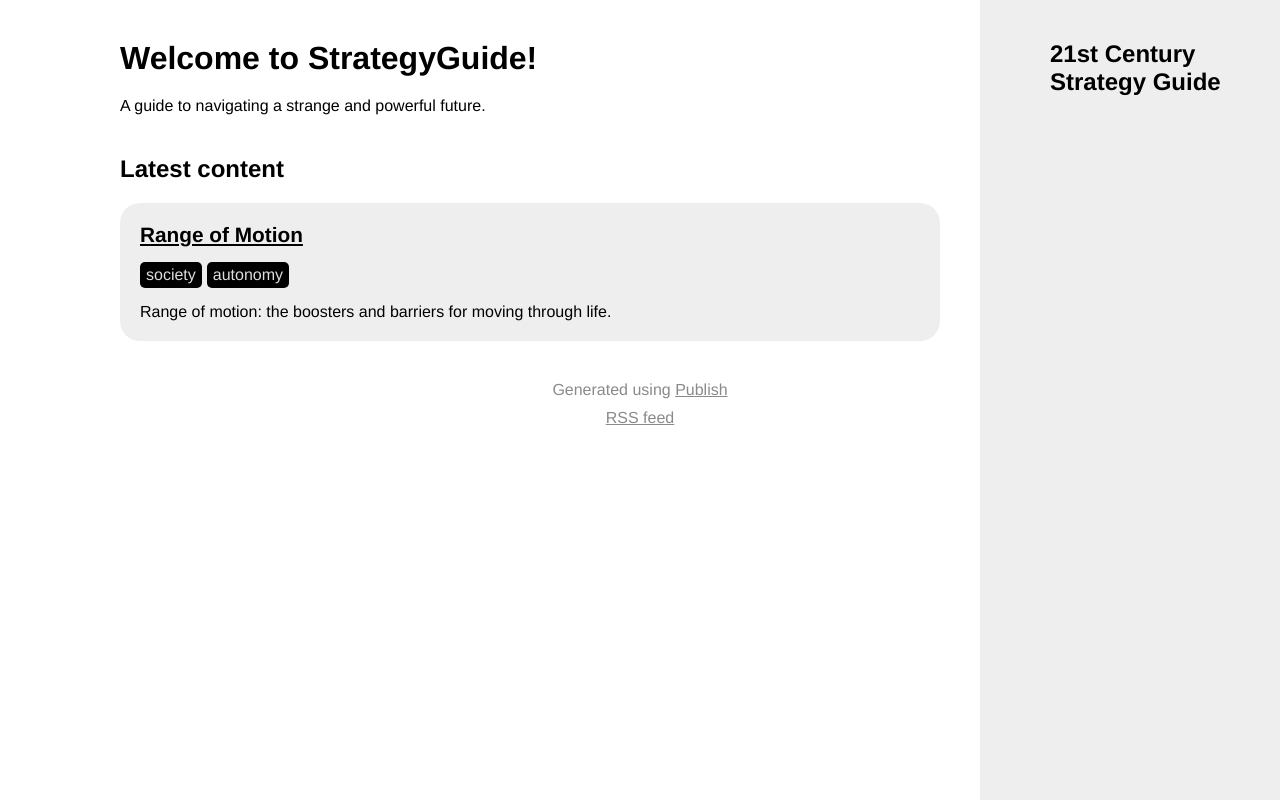
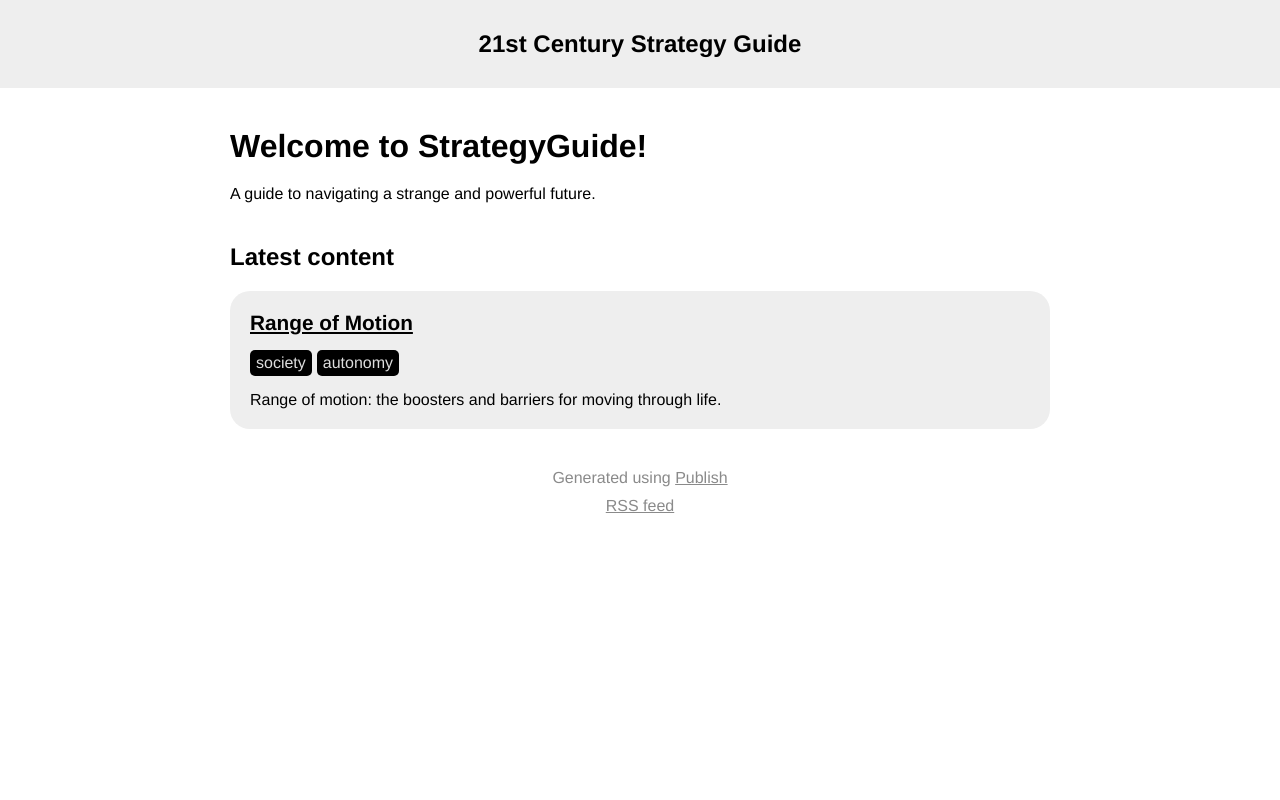
Before and after one commit to daniloc/StrategyGuide, a plain HTML site: page index.html in a window 1280 px wide. Drawn offline with Linux system fonts and the light colour scheme.

Commit message:
Publish deploy 2020-01-19 13:24

```diff
--- a/styles.css
+++ b/styles.css
@@ -17,27 +17,22 @@ body {
     text-align: center;
 }
 
-body .wrapper {
+.wrapper {
     max-width: 900px;
-    min-width: 400px;
     margin-left: auto;
-    margin-right: 300px;
+    margin-right: auto;
     padding: 40px;
     text-align: left;
 }
 
 header {
     background-color: #eee;
-    width: 300px;
-    height: 100%;
-    position: fixed;
-    right: 0;
 }
 
 header .wrapper {
-    width: 90%;
-    margin-right: 0px;
-    min-width: 0px
+    padding-top: 30px;
+    padding-bottom: 30px;
+    text-align: center;
 }
 
 header a {
@@ -88,11 +83,6 @@ a {
     padding: 20px;
     border-radius: 20px;
     background-color: #eee;
-    margin-bottom: 20px;
-}
-
-.item-list > li:last-child {
-    margin-bottom: 0;
 }
 
 .item-list h1 {
@@ -164,9 +154,3 @@ footer {
         background-color: #000;
     }
 }
-
-@media(max-width: 600px) {
-    .wrapper {
-        padding: 40px 20px;
-    }
-}
```
